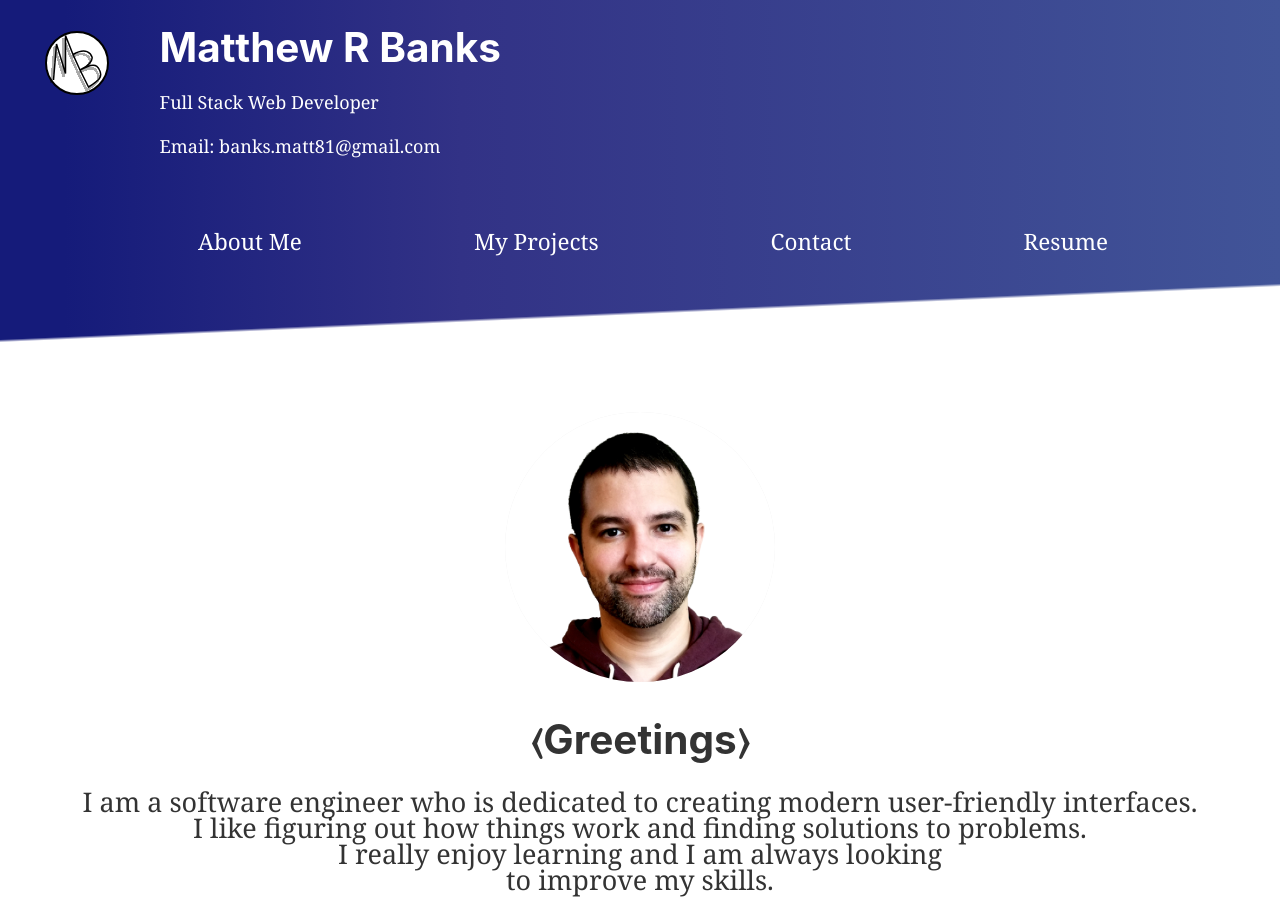
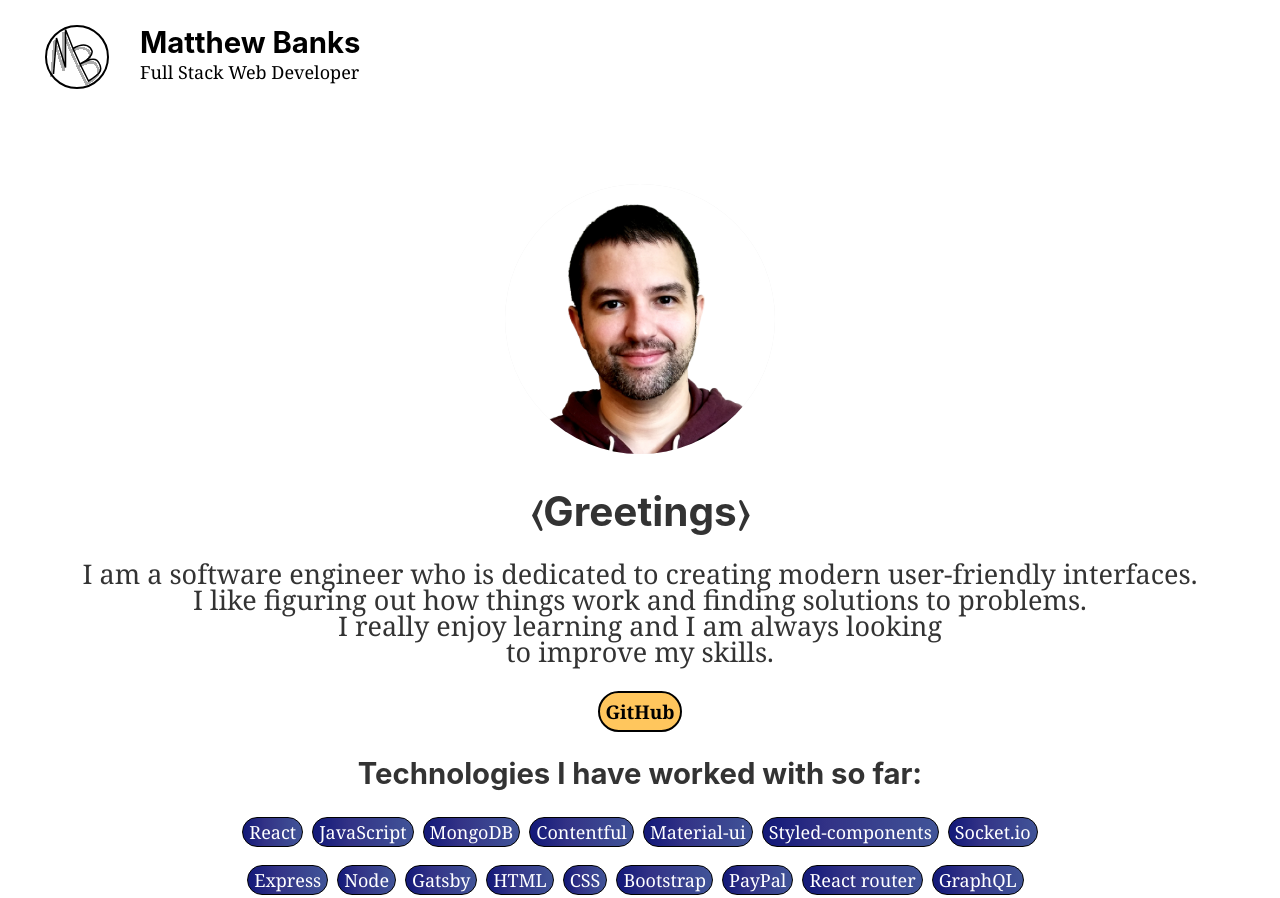
Before and after one commit to mattrbanks/professional-portfolio, a Gatsby site: page / in a window 1280 px wide. Shown: the top 898 px of the page. Built offline with nearby package versions, Linux system fonts and the light colour scheme; Gatsby itself is replaced by a stand-in of ours.

Commit message:
Added some images and the menu component is being combined with the header component.

```diff
--- a/gatsby-config.js
+++ b/gatsby-config.js
@@ -1,6 +1,6 @@
 module.exports = {
   siteMetadata: {
-    title: `Matthew R Banks`,
+    title: `Matthew Banks`,
     description: `This is my personal portfolio website. This is where all my latest projects live and it serves as a central hub for people to get in touch with me for web development work. This site was built with Gatsby.`,
     author: `Matthew R Banks`,
     image: `https://github.com/mattrbanks/professional-portfolio/blob/master/src/images/portfolio-social-sharing-image-new.jpg?raw=true`,
--- a/src/components/header.js
+++ b/src/components/header.js
@@ -3,11 +3,80 @@
 import React from "react"
 import mblogo from "../images/mblogo.svg"
 
-const Header = ({ siteTitle }) => (
+import Button from "@material-ui/core/Button"
+import MenuItem from "@material-ui/core/MenuItem"
+import MenuList from "@material-ui/core/MenuList"
+import { makeStyles } from "@material-ui/core/styles"
+import styled from "styled-components"
+import "./layout.css"
+
+const useStyles = makeStyles({
+  root: {
+    backgroundImage:
+      "linear-gradient(90deg, #151b7a 5%, #323286 36%, #415498 100%)",
+    paddingTop: "1rem",
+  },
+  mobileMenuIcon: {
+    position: "relative",
+    display: "inline-block",
+    cursor: "pointer",
+  },
+  barTop: {
+    width: "35px",
+    height: "5px",
+    backgroundColor: "#fff",
+    margin: "6px 0",
+    transition: "0.4s",
+    transform: "rotate(45deg) translate(-15.5px, 25px)",
+  },
+  barBottom: {
+    width: "40px",
+    height: "5px",
+    backgroundColor: "#fff",
+    margin: "6px 0",
+    transition: "0.4s",
+    transform: "rotate(-45deg) translate(-1.5px, -5px)",
+  },
+  changeBarTop: {
+    width: "35px",
+    height: "5px",
+    backgroundColor: "#fff",
+    margin: "6px 0",
+    transition: "0.4s",
+    transform: "rotate(-45deg) translate(-25.3px, -18px)",
+  },
+  changeBarBottom: {
+    width: "40px",
+    height: "5px",
+    backgroundColor: "#fff",
+    margin: "6px 0",
+    transition: "0.4s",
+    transform: "rotate(45deg) translate(-10px, -1px)",
+  },
+})
+
+const Header = ({ siteTitle }) => {
+  const classes = useStyles()
+  const [open, setOpen] = React.useState(false)
+
+  const handleToggle = () => {
+    setOpen(!open)
+  }
+
+  const root = classes.root
+
+  const barTopCSS = classes.barTop
+  const barMiddleCSS = classes.barMiddle
+  const barBottomCSS = classes.barBottom
+  const changeBarTopCSS = classes.changeBarTop
+  const changeBarMiddleCSS = classes.changeBarMiddle
+  const changeBarBottomCSS = classes.changeBarBottom
+
+  return (
     <header
       style={{
-      backgroundImage:
-        "linear-gradient(90deg, #151b7a 5%, #323286 36%, #415498 100%)",
+        // backgroundImage:
+        //   "linear-gradient(90deg, #151b7a 5%, #323286 36%, #415498 100%)",
         marginBottom: `0`,
         display: `flex`,
       }}
@@ -16,7 +85,7 @@
         style={{
           width: `100%`,
           maxWidth: `140px`,
-        margin: `1.7rem 0 0 0`,
+          margin: `1.4rem 0 0 0`,
         }}
       >
         <img
@@ -31,27 +100,28 @@
         style={{
           margin: `0`,
           maxWidth: 960,
-        padding: `1.45rem 1.0875rem`,
+          padding: `1.5rem 1.0875rem 1.5rem 0rem`,
         }}
       >
-      <h1 style={{ margin: 0, paddingBottom: `1rem` }}>
+        <h2 style={{ margin: 0, paddingBottom: `0rem` }}>
           <Link
             to="/"
             style={{
-            color: `white`,
+              color: `#000`,
               textDecoration: `none`,
             }}
           >
             {siteTitle}
           </Link>
-      </h1>
-      <p style={{ color: `white`, marginBottom: `1rem` }}>
+        </h2>
+        <p style={{ color: `#000`, marginBottom: `1rem` }}>
           Full Stack Web Developer
         </p>
-      <p style={{ color: `white` }}>Email: banks.matt81@gmail.com</p>
+        {/* <p style={{ color: `#000` }}>Email: banks.matt81@gmail.com</p> */}
       </div>
     </header>
   )
+}
 
 Header.propTypes = {
   siteTitle: PropTypes.string,
--- a/src/components/layout.js
+++ b/src/components/layout.js
@@ -20,7 +20,7 @@
   return (
     <>
       <Header siteTitle={data.site.siteMetadata.title} />
-      <Menu />
+      {/* <Menu /> */}
       <div>
         <main>{children}</main>
       </div>
--- a/src/pages/index.js
+++ b/src/pages/index.js
@@ -118,13 +118,13 @@
             "linear-gradient(90deg, #151b7a 5%, #323286 36%, #415498 100%)",
         }}
       >
-        <div
+        {/* <div
           style={{
             background: "rgb(21, 27, 122)",
             background: "linear-gradient(177.5deg, transparent 49%, white 51%)",
             height: "5rem",
           }}
-        ></div>
+        ></div> */}
       </nav>
       <section id="welcome" className={classes.welcomeSectionStyles}>
         <div
```
Also changed, not shown: src/images/portfolio-header.png (added), 1 other file. Lines whose indentation alone changed are shown as unchanged.
